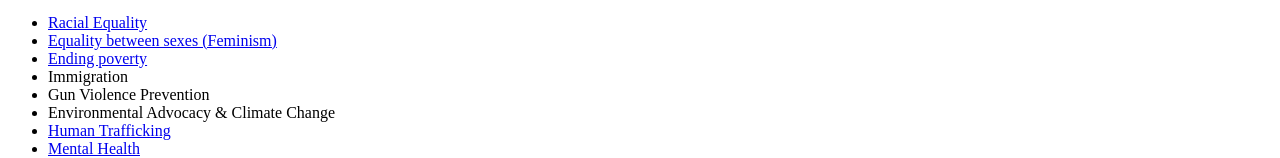
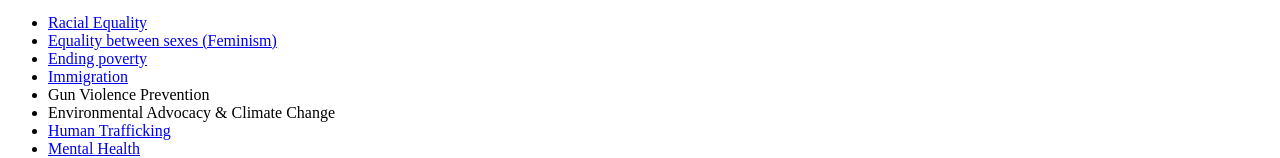
Before and after one commit to emilyweinberg/millenialmonarch, a plain HTML site: page index.html in a window 1280 px wide. Shown: the part 537-695 px from the top of the page. Drawn offline with Linux system fonts and the light colour scheme.

Commit message:
adding immigration

```diff
--- a/index.html
+++ b/index.html
@@ -105,7 +105,7 @@ function showPosition(position) {
 			<li> <a href="racial_equality_link.html">Racial Equality </a></li>
 			<li> <a href="equality-sexes.html"> Equality between sexes (Feminism)</a></li>
 			<li> <a href="Poverty.html"> Ending poverty</a></li>
-			<li>Immigration</li>
+			<li><a href="immigration.html"> Immigration</a></li>
 			<li> Gun Violence Prevention</li>
 			<li> Environmental Advocacy & Climate Change</li>
 			<li> <a href = "HumanTrafficking.html"> Human Trafficking </a></li>
```
